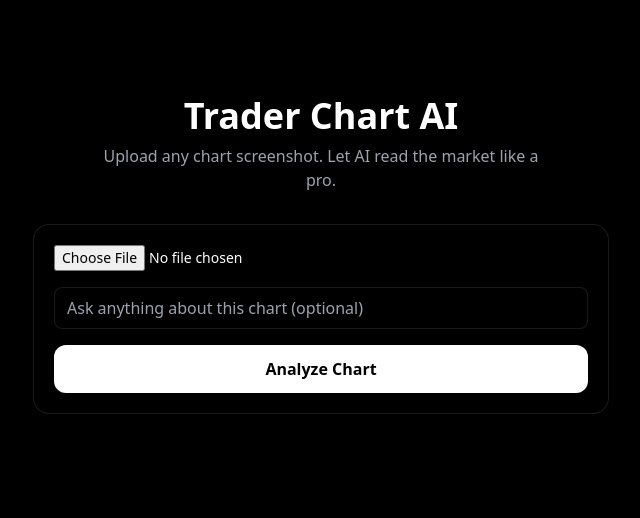
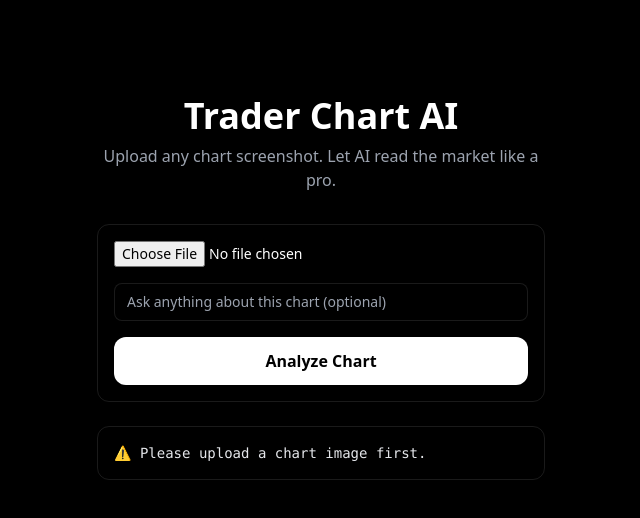
Before and after one commit to yuvraj448-debug/trader-chart-ai, a Next.js app: page / in a window 1280 px wide. Both pictures are taken after a click on the button "Analyze Chart". Shown: the top 518 px of the page, without its empty margins (319-959 px from the left). Built offline with nearby package versions, Linux system fonts and the light colour scheme.

Commit message:
Update page.jsx

```diff
--- a/app/page.jsx
+++ b/app/page.jsx
@@ -2,15 +2,15 @@
 
 import { useState } from "react";
 
-export default function Home() {
-  const [image, setImage] = useState(null);
+export default function HomePage() {
+  const [file, setFile] = useState(null);
   const [question, setQuestion] = useState("");
   const [analysis, setAnalysis] = useState("");
   const [loading, setLoading] = useState(false);
 
-  const submitAnalysis = async () => {
-    if (!image) {
-      alert("Please upload a chart image first.");
+  const handleAnalyze = async () => {
+    if (!file) {
+      setAnalysis("⚠️ Please upload a chart image first.");
       return;
     }
 
@@ -19,8 +19,8 @@ export default function Home() {
       setAnalysis("");
 
       const formData = new FormData();
-      formData.append("image", image);
-      formData.append("question", question || "Analyze this trading chart.");
+      formData.append("image", file);
+      formData.append("question", question);
 
       const res = await fetch("/api/analyze", {
         method: "POST",
@@ -28,7 +28,7 @@ export default function Home() {
       });
 
       if (!res.ok) {
-        throw new Error("AI request failed");
+        throw new Error("Request failed");
       }
 
       const data = await res.json();
@@ -41,22 +41,23 @@ export default function Home() {
   };
 
   return (
-    <main className="min-h-screen flex flex-col items-center justify-start px-4 pt-24 text-white bg-black">
-      {/* HERO */}
+    <main className="min-h-screen bg-black text-white flex flex-col items-center px-4 pt-24">
+      {/* TITLE */}
       <h1 className="text-4xl font-bold mb-2 text-center">
         Trader Chart AI
       </h1>
-      <p className="text-gray-400 mb-8 text-center max-w-md">
+
+      <p className="text-gray-400 text-center max-w-md mb-8">
         Upload any chart screenshot. Let AI read the market like a pro.
       </p>
 
-      {/* ANALYZE CARD */}
-      <div className="w-full max-w-xl bg-black/70 border border-white/10 rounded-2xl p-5 backdrop-blur">
+      {/* UPLOAD BOX */}
+      <div className="w-full max-w-md rounded-xl border border-white/10 p-4 space-y-4">
         <input
           type="file"
           accept="image/*"
-          onChange={(e) => setImage(e.target.files[0])}
-          className="mb-4 w-full text-sm"
+          onChange={(e) => setFile(e.target.files[0])}
+          className="w-full text-sm"
         />
 
         <input
@@ -64,13 +65,13 @@ export default function Home() {
           placeholder="Ask anything about this chart (optional)"
           value={question}
           onChange={(e) => setQuestion(e.target.value)}
-          className="mb-4 w-full rounded-lg bg-black px-3 py-2 text-white outline-none border border-white/10"
+          className="w-full bg-black border border-white/10 rounded-lg px-3 py-2 text-sm outline-none"
         />
 
         <button
-          onClick={submitAnalysis}
+          onClick={handleAnalyze}
           disabled={loading}
-          className="w-full rounded-xl bg-white py-3 text-black font-semibold hover:opacity-90 disabled:opacity-50"
+          className="w-full bg-white text-black rounded-xl py-3 font-semibold disabled:opacity-60"
         >
           {loading ? "Analyzing..." : "Analyze Chart"}
         </button>
@@ -78,8 +79,10 @@ export default function Home() {
 
       {/* RESULT */}
       {analysis && (
-        <div className="mt-6 w-full max-w-xl bg-black/70 border border-white/10 rounded-2xl p-5 whitespace-pre-wrap">
-          {analysis}
+        <div className="mt-6 w-full max-w-md rounded-xl border border-white/10 p-4">
+          <pre className="whitespace-pre-wrap text-sm text-gray-200">
+            {analysis}
+          </pre>
         </div>
       )}
     </main>
```
